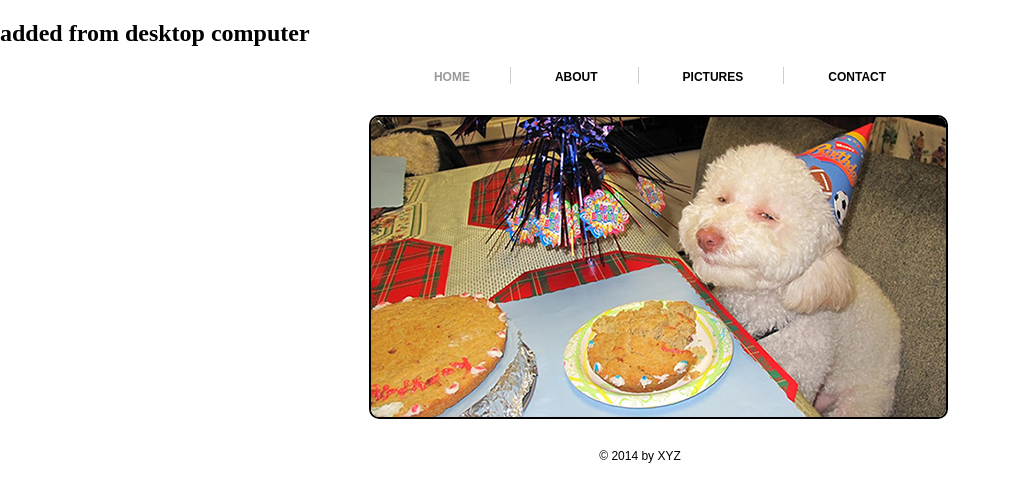
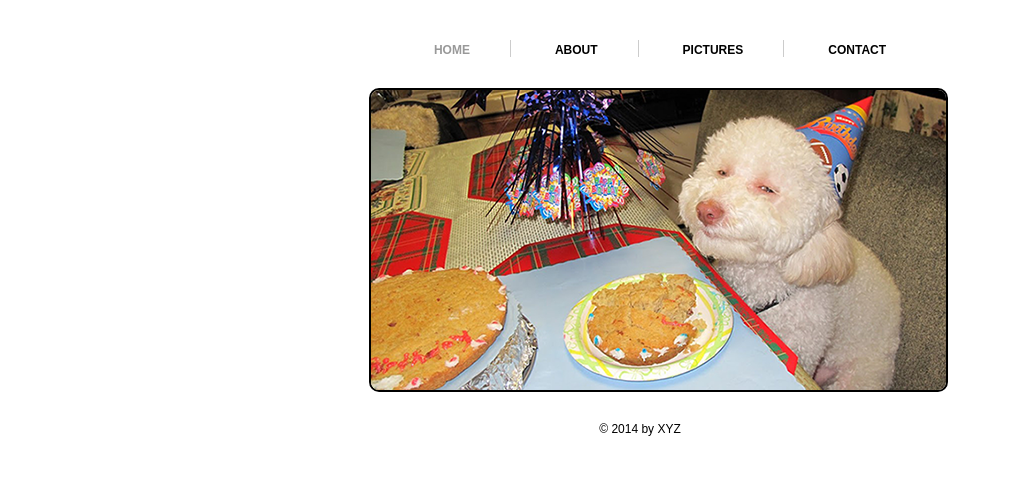
Before and after one commit to mrRajopadhyaya/dogs, a plain HTML site: page index.html in a window 1280 px wide. Shown: the whole page, without its empty margins (0-1010 px from the left). Drawn offline with Linux system fonts and the light colour scheme.

Commit message:
remove file

```diff
--- a/index.html
+++ b/index.html
@@ -15,7 +15,7 @@
 		<div class="logo">
 
 
-			<h2>added from desktop computer</h2>
+
 
 		</div>
 
```
